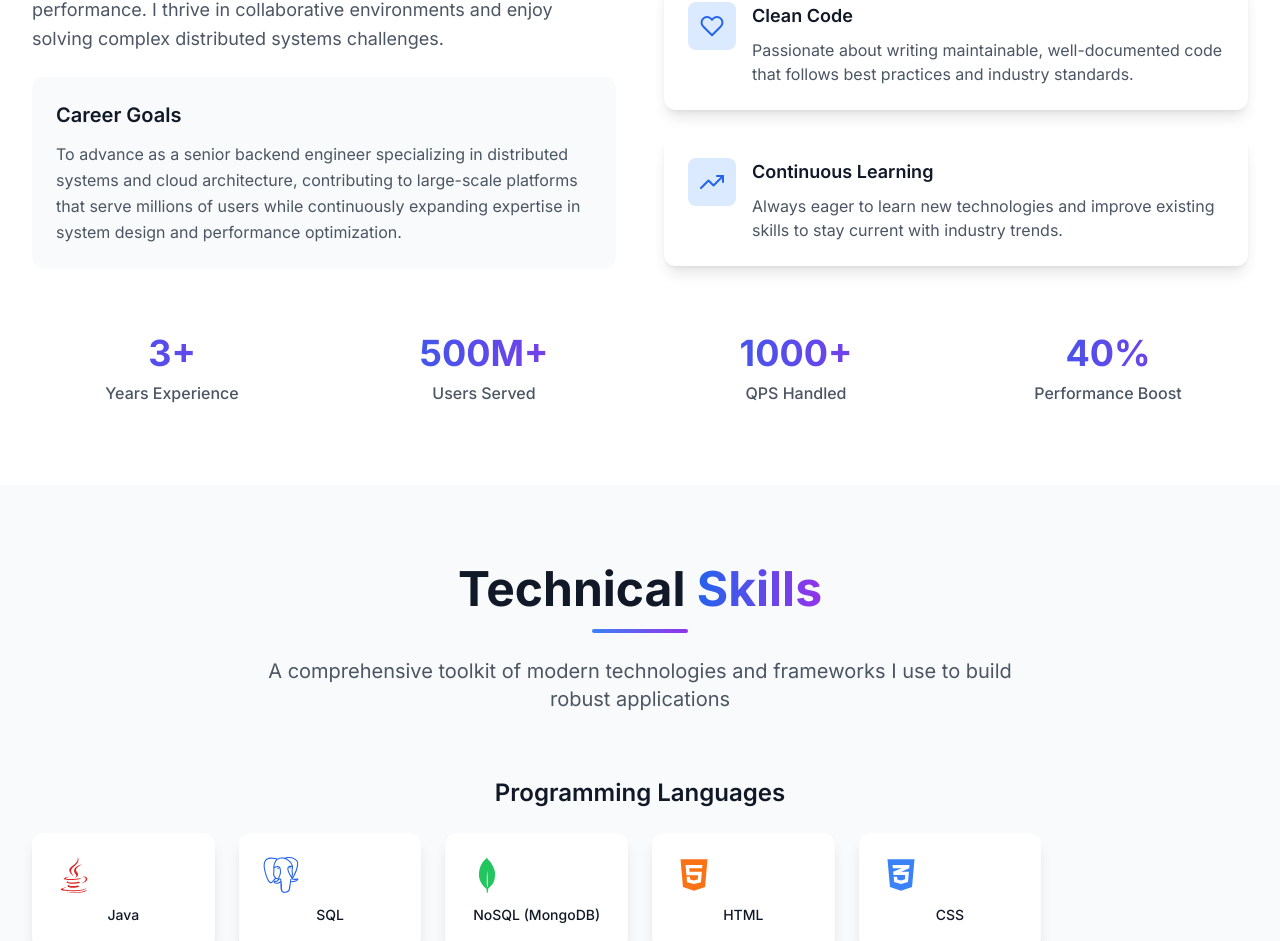
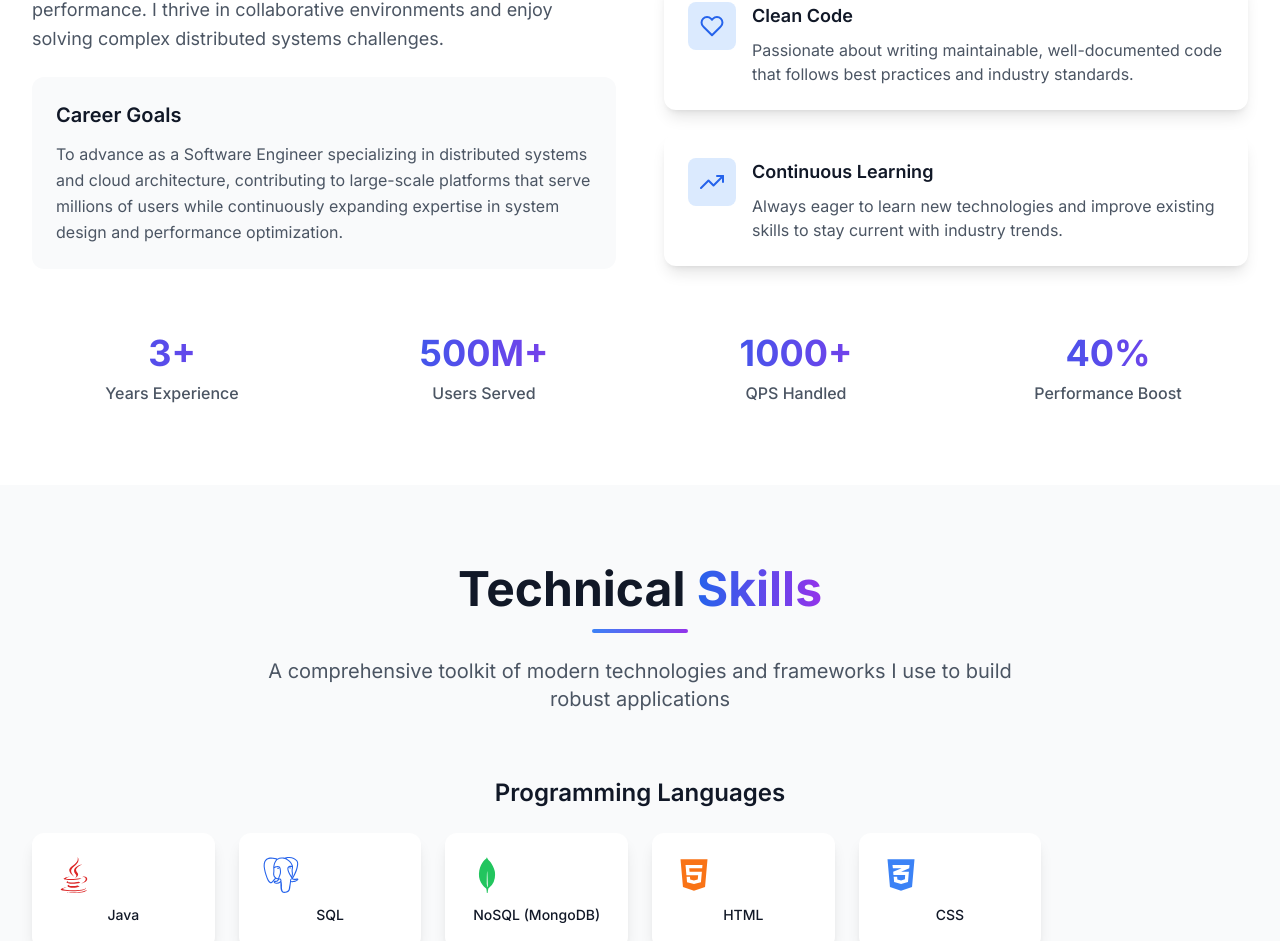
Before and after one commit to MA1220/resume_portfolio, a React (Create React App) app: page / in a window 1280 px wide. Shown: the part 1257-2198 px from the top of the page. Built offline with nearby package versions, Linux system fonts and the light colour scheme.

Commit message:
updating career goals

```diff
--- a/src/components/About.js
+++ b/src/components/About.js
@@ -85,7 +85,7 @@ const About = () => {
                   Career Goals
                 </h4>
                 <p className="text-gray-600 dark:text-gray-400 leading-relaxed">
-                  To advance as a senior backend engineer specializing in distributed systems and cloud architecture,
+                  To advance as a Software Engineer specializing in distributed systems and cloud architecture,
                   contributing to large-scale platforms that serve millions of users while continuously expanding
                   expertise in system design and performance optimization.
                 </p>
```
